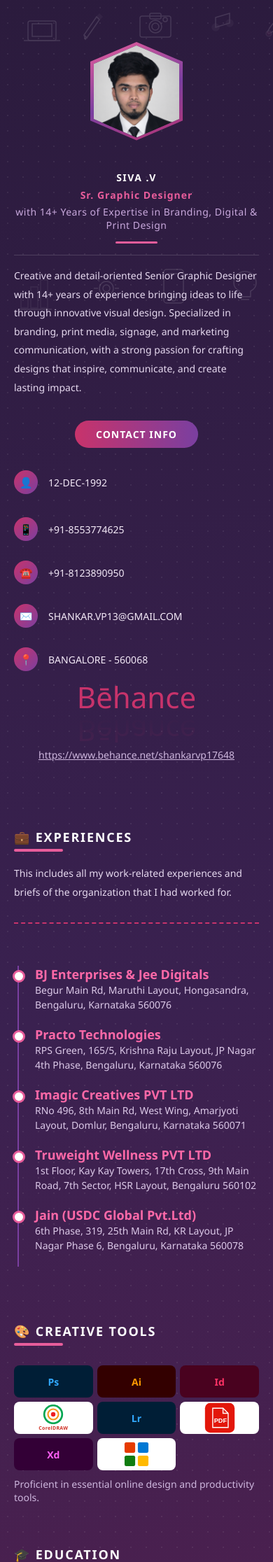
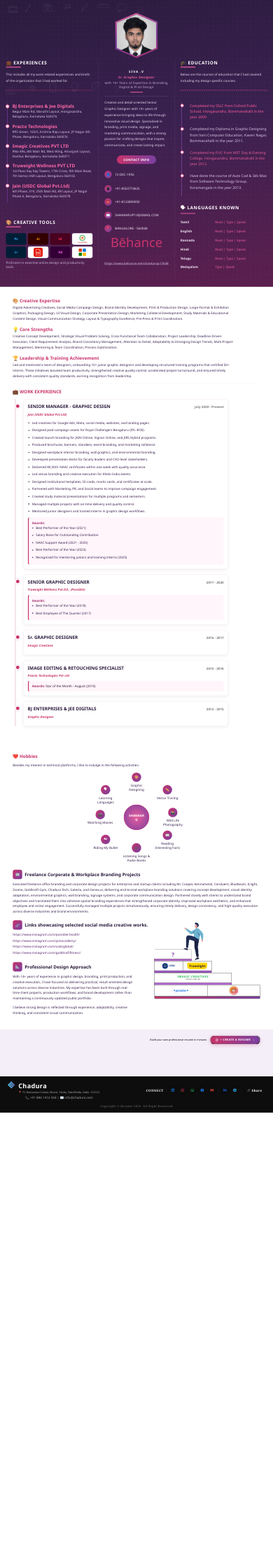
Before and after one commit to itzzsiva05-bot/portpolios, a Django app: page / in a window 390 px wide; the page is wider, and only the part inside the window is pictured. Shown: the top 2232 px of that part at 70% size. After the commit the page ends 1590 px from the top of that part, so only its background shows below. Run offline with Django 5.2, Linux system fonts and the light colour scheme.

```diff
--- a/src/portfolio/resume/templates/home.html
+++ b/src/portfolio/resume/templates/home.html
@@ -393,109 +393,28 @@
 }
 
 /* =========================================================
-   RESPONSIVE / MOBILE VIEW
-   Desktop layout untouched above this point.
-   Everything below adapts the design for tablets & phones.
+   DESKTOP-LOCKED LAYOUT
+   The original responsive/mobile rules have been removed.
+   Instead, the WHOLE page is rendered at a fixed desktop
+   width and scaled down to fit smaller screens, so mobile
+   shows the exact same layout as desktop (just zoomed out).
+   See .desktop-scale-wrap + script at the bottom of <body>.
 ========================================================= */
-@media (max-width: 1024px){
-  .block1-wrapper{ overflow-x: hidden; }
-  .block1-grid{
-    grid-template-columns: 1fr;
-    min-height: auto;
-    width: 100%;
-    transform: none;
-    margin-bottom: 0;
-  }
-  /* reorder so photo/name comes first, then experience, then education */
-  .b1col.center{ order: 1; }
-  .b1col.left{ order: 2; }
-  .b1col.right{ order: 3; }
-
-  .b1col.left, .b1col.right{
-    padding-top: 30px;
-    border-right: none;
-    border-left: none;
-  }
-  .b1col.left::after, .b1col.right::after{ display:none; }
-
-  .block2, .block3{ padding: 40px 30px; }
-  .resume-btn-section{ padding: 24px 30px 130px; }
+.desktop-scale-wrap{
+  width: 1280px;           /* fixed "desktop design" width */
+  margin: 0 auto;
+  transform-origin: top left;
 }
 
-@media (max-width: 768px){
-  :root{
-    --title-size: 18px;
-    --body-size: 14px;
-  }
-  .b1col{ padding: 24px 20px 30px; }
-  .hero-name{ font-size: 30px; letter-spacing: 1.5px; }
-  .hero-title{ font-size: 15px; }
-  .hero-subtitle{ font-size: 12px; }
-  .profile-photo-hex{ width: 170px; height: 195px; }
-  .profile-photo-hex .hex-border{ width:155px; height:182px; }
-  .profile-photo-hex .hex-inner{ width:144px; height:170px; top:6px; }
-
-  .tools-grid{ grid-template-columns: repeat(4,1fr); gap:6px; }
-  .tool{ height:46px; font-size:16px; }
-
-  .block2, .block3{ padding: 32px 18px; }
-  .timeline{ margin-left:0; padding-left:24px; }
-  .work-item{ padding:16px; }
-  .work-item::before{ left:-28px; }
-  .work-head{ flex-direction:column; align-items:flex-start; gap:2px; }
-
-  .hobby-wheel{ width: 320px; height: 320px; }
-  .hobby{ width: 100px; font-size: 12px; }
-  .hobby .hb-icon{ width:36px; height:36px; font-size:15px; }
-  .hobby-center{ width:96px; height:96px; font-size:13px; }
-
-  .grid2 > div[style*="grid-template-columns:1fr 220px"]{
-    grid-template-columns: 1fr !important;
-  }
-  .grid2 > div[style*="grid-template-columns:1fr 1fr"]{
-    grid-template-columns: 1fr !important;
-  }
-
-  .resume-btn-section{
-    flex-direction:column;
-    align-items:flex-end;
-    padding: 20px 18px 160px;
-  }
-  .resume-btn-label{ text-align:right; }
-}
-  /* ...keep the rest of your existing 768px rules unchanged from here down (resume-footer, #resumeModal, etc.) */
-
-@media (max-width: 480px){
-  .hero-name{ font-size: 24px; }
-  .behance .b-name{ font-size: 42px !important; }
-  .profile-photo-hex{ width: 145px; height: 168px; }
-  .profile-photo-hex .hex-border{ width:132px; height:156px; }
-  .profile-photo-hex .hex-inner{ width:122px; height:146px; top:5px; }
-
-  .hobby-wheel{ width: 260px; height: 260px; }
-  .hobby{ width: 80px; font-size: 10.5px; }
-  .hobby .hb-icon{ width:30px; height:30px; font-size:13px; }
-  .hobby-center{ width:78px; height:78px; font-size:11px; }
-
-  .tools-grid{ grid-template-columns: repeat(3,1fr); }
-
-  .resume-btn-section{ padding-bottom: 190px; }
-  .create-resume-btn{ padding: 9px 16px; font-size: 12px; }
-
-  .resume-footer img{ height:30px; width:30px; }
-  .resume-footer span[style*="font-size:30px"]{ font-size:22px !important; }
-
-  div[style*="width:100%; max-width:680px"]{
-    transform: scale(0.7);
-    margin-top: 10px !important;
-  }
-  div[style*="top:-135px; left:58%"]{
-    display:none;
+@media (max-width: 1280px){
+  html, body{
+    overflow-x: hidden;
   }
 }
 </style>
 </head>
 <body>
+<div class="desktop-scale-wrap" id="dsw">
 
 <div class="block1-wrapper">
   <svg style="position:absolute;inset:0;width:100%;height:100%;opacity:0.12;pointer-events:none;z-index:1;" xmlns="http://www.w3.org/2000/svg" preserveAspectRatio="xMidYMid slice">
@@ -1055,6 +974,31 @@ border:1px solid #ecdcf4;
 .remove-btn{position:absolute;top:12px;right:14px;background:none;border:none;color:#c8336b;font-size:18px;cursor:pointer;font-weight:900;}
 </style>
 
+</div><!-- /desktop-scale-wrap -->
+
+<script>
+// ===== Force mobile/tablet to render the EXACT desktop layout, scaled to fit =====
+function fitDesktopScale(){
+  var wrap = document.getElementById('dsw');
+  if(!wrap) return;
+  var designWidth = 1280; // matches .desktop-scale-wrap width in CSS
+  if(window.innerWidth <= designWidth){
+    var scale = window.innerWidth / designWidth;
+    wrap.style.transform = 'scale(' + scale + ')';
+    wrap.style.transformOrigin = 'top left';
+    document.body.style.height = (wrap.scrollHeight * scale) + 'px';
+    document.body.style.width = window.innerWidth + 'px';
+  } else {
+    wrap.style.transform = 'none';
+    document.body.style.height = 'auto';
+    document.body.style.width = 'auto';
+  }
+}
+window.addEventListener('resize', fitDesktopScale);
+window.addEventListener('load', fitDesktopScale);
+fitDesktopScale();
+</script>
+
 <script>
 function showStep(n){
   [1,2,3,4,5].forEach(i=>{
@@ -1250,7 +1194,7 @@ function openModal(type){
 }
 
 // Init first exp & edu blocks on load
-window.onload = function(){ addExp(); addEdu(); }
+window.onload = function(){ addExp(); addEdu(); fitDesktopScale(); }
 </script>
 <script>
 function shareThisPage() {
```
